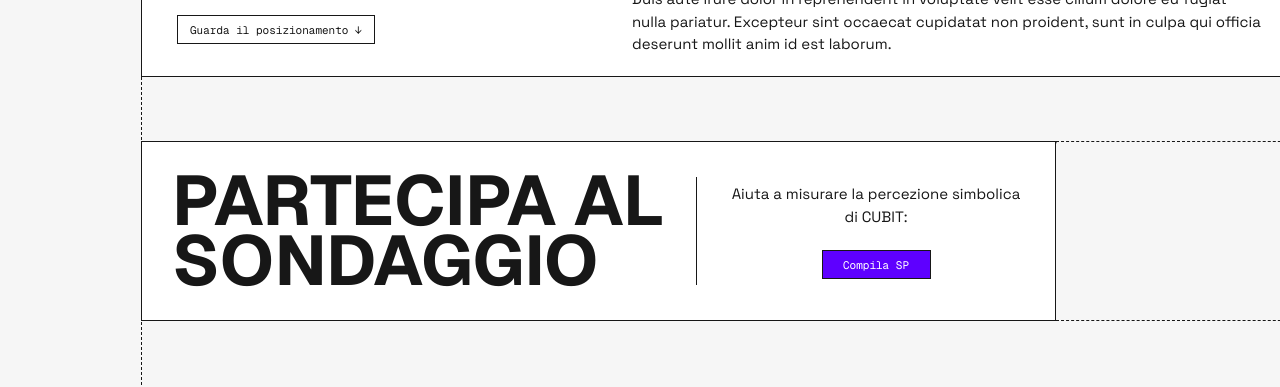
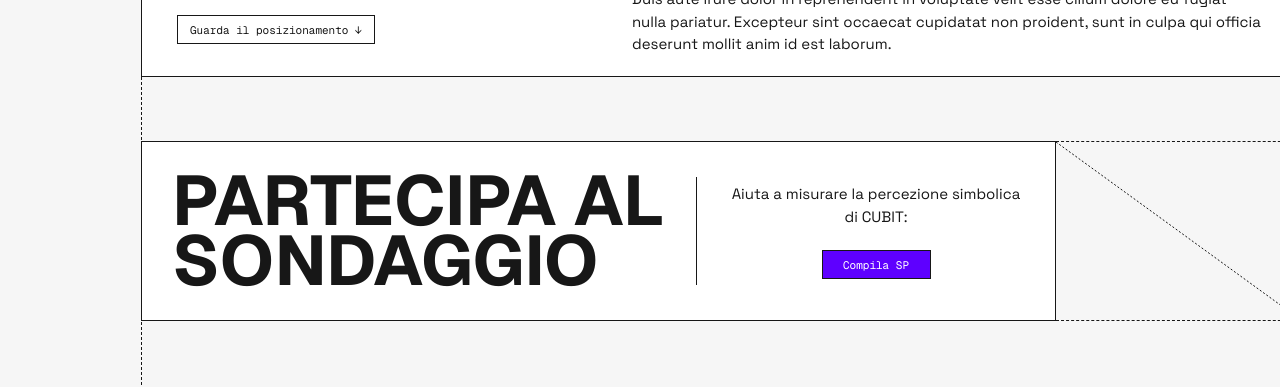
Before and after one commit to Crazyback2/innovation-atlas, a Next.js app: page /concept/cubit in a window 1280 px wide. Shown: the part 1171-1558 px from the top of the page. Built offline with nearby package versions, Linux system fonts and the light colour scheme.

Commit message:
Concept detail: CTA construction zone diagonal

```diff
--- a/app/components/ConceptSurveyCTA.tsx
+++ b/app/components/ConceptSurveyCTA.tsx
@@ -9,21 +9,27 @@ const SURVEY_BTN =
 
 const CONSTRUCTION_W = 245;
 const CONSTRUCTION_H = 180;
-const DIAGONAL_LENGTH = Math.hypot(CONSTRUCTION_W, CONSTRUCTION_H);
-const DIAGONAL_ANGLE = Math.atan2(CONSTRUCTION_H, CONSTRUCTION_W) * (180 / Math.PI);
 
 function ConstructionZone() {
   return (
     <div className="relative h-full w-[245px] shrink-0 overflow-hidden border-t border-b border-dashed border-fg-primary">
-      <div
-        className="pointer-events-none absolute left-0 top-0 w-0 border-l border-dashed border-fg-primary"
-        style={{
-          height: `${DIAGONAL_LENGTH}px`,
-          transform: `rotate(${DIAGONAL_ANGLE}deg)`,
-          transformOrigin: "0 0",
-        }}
+      <svg
+        viewBox={`0 0 ${CONSTRUCTION_W} ${CONSTRUCTION_H}`}
+        preserveAspectRatio="none"
+        className="pointer-events-none absolute inset-0 size-full text-fg-primary"
         aria-hidden="true"
-      />
+      >
+        <line
+          x1="0"
+          y1="0"
+          x2={CONSTRUCTION_W}
+          y2={CONSTRUCTION_H}
+          stroke="currentColor"
+          strokeWidth="1"
+          strokeDasharray="2 2"
+          vectorEffect="non-scaling-stroke"
+        />
+      </svg>
     </div>
   );
 }
```
